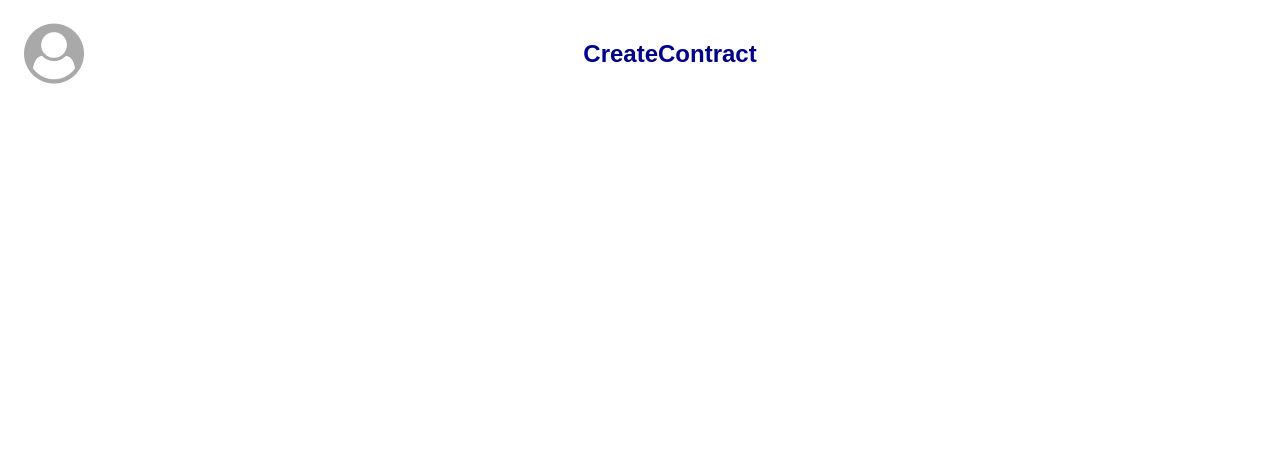
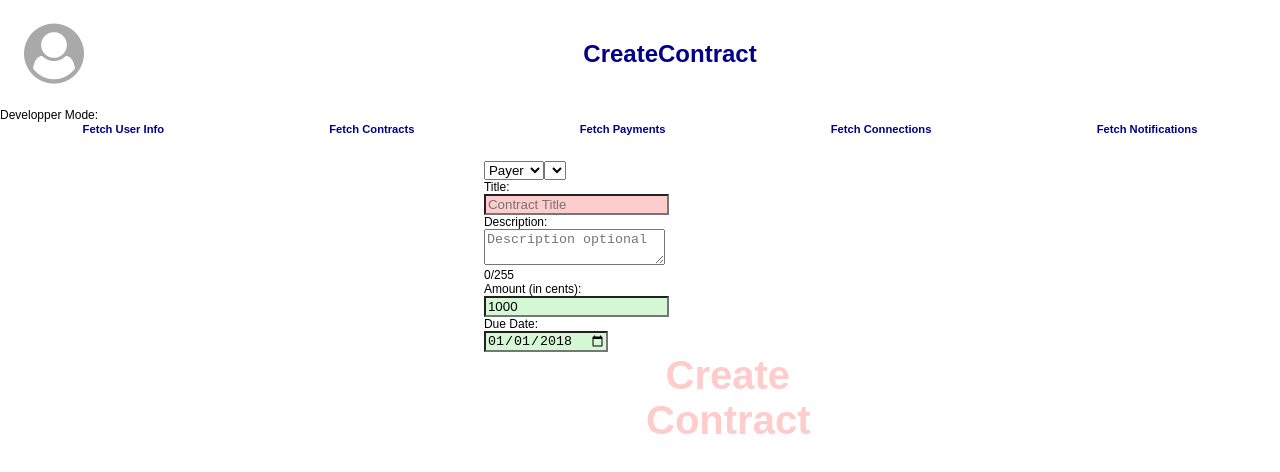
Before and after one commit to DecodeCATS/IOU, a React (Create React App) app in the folder iou-frontend/: page /CreateContract in a window 1280 px wide. Shown: the top 472 px of the page. Built offline with nearby package versions, Linux system fonts and the light colour scheme.

Commit message:
Added developper mode

```diff
--- a/iou-frontend/src/api.js
+++ b/iou-frontend/src/api.js
@@ -109,11 +109,11 @@ class Api {
             .set('Authorization', `token ${token}`)
     )
 
-    addContract = (token, contractId) => (
+    addContract = (token, contract) => (
         superagent
             .post(`${API_HOST}/contracts`)
             .set('Authorization', `token ${token}`)
-            .send({contractId})
+            .send(contract)
     )
 
     deleteContract = (token, contractId) => (
--- a/iou-frontend/src/auth.js
+++ b/iou-frontend/src/auth.js
@@ -242,8 +242,8 @@ var auth = {
         }
     },
 
-    addContract(contractId) {
-        return api.addContract(localStorage.token, contractId)
+    addContract(contract) {
+        return api.addContract(localStorage.token, contract)
             .then(res => {
                 return res.body;
             })
--- a/iou-frontend/src/components/Header.css
+++ b/iou-frontend/src/components/Header.css
@@ -30,3 +30,22 @@
   text-align: center;
   margin: 0;
 }
+
+.buttons {
+  display: flex;
+  flex-wrap: wrap;
+  justify-content: space-around;
+}
+
+.buttons button {
+  background-color: transparent;
+  border: none;
+  font-size: .7rem;
+  font-weight: bold;
+  text-align: center;
+  color: darkblue;
+}
+
+.buttons button:hover {
+  background-color: yellow;
+}
--- a/iou-frontend/src/components/Header.js
+++ b/iou-frontend/src/components/Header.js
@@ -3,6 +3,11 @@ import { withRouter } from 'react-router-dom';
 import {connect} from 'react-redux';
 //Needed components
 import * as User from '../actions/userActions';
+import * as Connections from '../actions/connectionActions';
+import * as Notifications from '../actions/notificationActions';
+import * as Contracts from '../actions/contractActions';
+import * as Payments from '../actions/paymentActions';
+import * as Currencies from '../actions/currencyActions';
 import Menu from './modals/Menu';
 
 import './Header.css';
@@ -13,6 +18,12 @@ class Header extends Component {
     this.state = {
       isMenuOpen: false
     };
+
+    this.fetchUser = this.fetchUser.bind(this);
+    this.fetchContracts = this.fetchContracts.bind(this);
+    this.fetchPayments = this.fetchPayments.bind(this);
+    this.fetchConnections = this.fetchConnections.bind(this);
+    this.fetchNotifications = this.fetchNotifications.bind(this);
   }
 
   closeMenu = () => this.setState({isMenuOpen: false})
@@ -20,6 +31,28 @@ class Header extends Component {
   logout = () => {
     // console.log("Logging out");
     this.props.dispatch(User.logoutUser());
+  }
+
+  fetchUser(e){
+    this.props.dispatch(User.fetchUser());
+  }
+
+  fetchContracts(e){
+    this.props.dispatch(Contracts.fetchContracts());
+  }
+
+  fetchPayments(e){
+    this.props.dispatch(Payments.fetchActivePayments());
+    this.props.dispatch(Currencies.fetchCurrencies());
+  }
+
+  fetchConnections(e){
+    this.props.dispatch(Connections.fetchConnections());
+    this.props.dispatch(Connections.fetchBlacklist());
+  }
+
+  fetchNotifications(e){
+    this.props.dispatch(Notifications.fetchNotifications());
   }
 
   renderAvatar = () => {
@@ -60,6 +93,7 @@ class Header extends Component {
     pathname = pathname[0].toUpperCase() + pathname.slice(1);
     // console.log(`Current path= ${pathname}`);
     return (
+      <div className="header">
         <div className="App-navbar">
             <div>
               {this.renderAvatar()}
@@ -78,6 +112,17 @@ class Header extends Component {
               payments={this.props.payments}
             />
         </div>
+        <div className="developper">
+          <p>Developper Mode:</p>
+          <div className="buttons">
+            <button type="button" onClick={this.fetchUser}>Fetch User Info</button>
+            <button type="button" onClick={this.fetchContracts}>Fetch Contracts</button>
+            <button type="button" onClick={this.fetchPayments}>Fetch Payments</button>
+            <button type="button" onClick={this.fetchConnections}>Fetch Connections</button>
+            <button type="button" onClick={this.fetchNotifications}>Fetch Notifications</button>
+          </div>
+        </div>
+      </div>
     );
   }
 }
--- a/iou-frontend/src/components/Main.js
+++ b/iou-frontend/src/components/Main.js
@@ -3,6 +3,7 @@ import { Switch, Route } from 'react-router-dom';
 import Home from './pages/Home';
 import Connection from './pages/Connection';
 import Contract from './pages/Contract';
+import CreateContract from './pages/CreateContract';
 import Notification from './pages/Notification';
 import Payment from './pages/Payment';
 import Login from './pages/Login';
@@ -22,6 +23,7 @@ class Main extends Component {
           <Route exact path='/' component={Home}/>
           <Route path='/Connections' component={Connection}/>
           <Route path='/Contracts' component={Contract}/>
+          <Route path='/CreateContract' component={CreateContract}/>
           <Route path='/Notifications' component={Notification}/>
           <Route path='/Payments' component={Payment}/>
           <Route path='/Login' component={Login}/>
--- a/iou-frontend/src/components/elements/PaymentCard.js
+++ b/iou-frontend/src/components/elements/PaymentCard.js
@@ -69,7 +69,7 @@ export default class PaymentCard extends Component {
     }
 
     return (
-      <div className={`${type}`}>
+      <div className={`payment ${type}`}>
         <p className="amount">{+amount/100}</p>
         <p className="dueDate">{dueDate}</p>
         <p className="status">{status}</p>
--- /dev/null
+++ b/iou-frontend/src/components/pages/CreateContract.js
@@ -0,0 +1,183 @@
+import React, {Component} from 'react';
+import {connect} from 'react-redux';
+
+import * as Contracts from '../../actions/contractActions';
+import './CreateContract.css';
+
+const MAX_DESCRIPTION_LENGTH = 255;
+
+class CreateContract extends Component {
+  constructor(props) {
+    super(props);
+    // let today = new Date();
+    // let month =
+    // let monthStr =
+    // let tomorrowStr = [''+tomorrow.getFullYear(),''+(tomorrow.getMonth()+1),''+(tomorrow.getDate()+1)].join('-');
+    this.state={
+      title: "",
+      description: "",
+      amount: 1000,
+      dueDate: "2018-01-01",
+      counterpartyUserId: 0,
+      userPaySide: "payer"
+    };
+
+    this.handlePaySide = this.handlePaySide.bind(this);
+    this.handleCounterparty = this.handleCounterparty.bind(this);
+    this.handleTitleInput = this.handleTitleInput.bind(this);
+    this.handleDescriptionInput = this.handleDescriptionInput.bind(this);
+    this.handleAmountInput = this.handleAmountInput.bind(this);
+    this.handleDueDateInput = this.handleDueDateInput.bind(this);
+
+    this.handleSubmit = this.handleSubmit.bind(this);
+    this.renderCounterparty = this.renderCounterparty.bind(this);
+  }
+
+  handlePaySide(e) {
+    if (e.target.value !== this.state.userPaySide) {
+      this.setState({
+        userPaySide: e.target.value
+      });
+    }
+  }
+
+  handleCounterparty(e) {
+    if (e.target.value !== this.state.counterpartyUserId) {
+      this.setState({
+        counterpartyUserId: e.target.value
+      });
+    }
+  }
+
+  handleTitleInput(e) {
+    if (e.target.value !== this.state.title) {
+      this.setState({
+        title: e.target.value
+      });
+    }
+  }
+
+  handleDescriptionInput(e) {
+      if (e.target.value !== this.state.description && e.target.value.length <= MAX_DESCRIPTION_LENGTH) {
+          this.setState({
+              description: e.target.value
+          });
+      }
+  }
+
+  handleAmountInput(e) {
+    if (+e.target.value !== +this.state.amount) {
+      this.setState({
+        amount: +e.target.value
+      });
+    }
+  }
+
+  handleDueDateInput(e) {
+    if (e.target.value !== this.state.dueDate) {
+      this.setState({
+        dueDate: e.target.value
+      });
+    }
+  }
+
+  handleSubmit(e) {
+    e.preventDefault();
+    // console.log(e);
+    console.log(`isLoggedIn=${this.props.user.isLoggedIn} user=${JSON.stringify(this.props.user.data)}`);
+
+    if(this.props.user.isLoggedIn && this.props.user.data.id > 0) {
+      let payerId = 0;
+      let payeeId = 0;
+      if (this.state.userPaySide == "payer") {
+        payerId = this.props.user.data.id;
+        payeeId = this.state.counterpartyUserId;
+      }
+      else {
+        payerId = this.state.counterpartyUserId;
+        payeeId = this.props.user.data.id;
+      }
+      let createContract = {
+        title: this.state.title,
+        payerId: payerId,
+        payeeId: payeeId,
+        description: this.state.description,
+        totalAmount: this.state.amount,
+        dueDate: this.state.dueDate,
+        numberOfPayments: 1,
+        paymentFrequency: "one-time"
+      };
+      console.log("Dispatching");
+      console.log(createContract);
+      this.props.dispatch(Contracts.addContract(createContract));
+    }
+  }
+
+  renderCounterparty(connection) {
+    // console.log(connection);
+    return (
+      <option key={connection.id} value={connection.id}>{connection.username}</option>
+    );
+  }
+
+  render() {
+    let {title, description, amount, dueDate, counterpartyUserId, userPaySide} = this.state;
+    return (
+      <div>
+        <form id="createContractForm" className="contractForm" onSubmit={this.handleSubmit}>
+            <div className="selectors">
+              <select ref="paymentDirection" value={userPaySide} onChange={this.handlePaySide} required>
+                <option value="payer">Payer</option>
+                <option value="payee">Payee</option>
+              </select>
+              <select ref="counterparty" value={counterpartyUserId} onChange={this.handleCounterparty} required>
+                {this.props.connections.data.map(connection => this.renderCounterparty(connection))}
+              </select>
+            </div>
+            <div className="contractItem inputTitle">
+              <p>Title:</p>
+              <input ref="title" type="text" placeholder="Contract Title"
+                  className={`${title.length>0 ? "inputGood":"inputBad"}`}
+                  onChange={this.handleTitleInput}
+                  value={title}
+              ></input>
+            </div>
+            <div className="contractItem description">
+              <p>Description:</p>
+              <textarea ref="description" placeholder="Description optional"
+                  onChange={this.handleDescriptionInput}
+                  value={description}
+              ></textarea>
+              <p className="limitCounter">{`${description? description.length : 0}/${MAX_DESCRIPTION_LENGTH}`}</p>
+            </div>
+            <div className="contractItem amount">
+              <p>Amount (in cents):</p>
+              <input ref="amount" type="number" placeholder={1000}
+                  className={`${amount>0 ? "inputGood":"inputBad"}`}
+                  onChange={this.handleAmountInput}
+                  value={amount}
+              ></input>
+            </div>
+            <div className="contractItem dueDate">
+              <p>Due Date:</p>
+              <input ref="dueDate" type="date"
+                  className={`${dueDate.length>0 ? "inputGood":"inputBad"}`}
+                  onChange={this.handleDueDateInput}
+                  value={dueDate}
+              ></input>
+            </div>
+            <div className="signupItem button">
+                <button type="submit" disabled={(!title || !amount || !dueDate)}>Create Contract</button>
+            </div>
+        </form>
+      </div>
+    );
+  }
+}
+
+export default connect(state => ({
+  connections: state.connections,
+  contracts: state.contracts,
+  payments: state.payments,
+  user: state.user
+}))(CreateContract);
--- a/iou-frontend/src/components/pages/Payment.css
+++ b/iou-frontend/src/components/pages/Payment.css
@@ -0,0 +1,5 @@
+.paymentCards {
+  border: 1px solid black;
+  padding: 5px;
+  min-height: 5vh;
+}
```
Also changed, not shown: iou-frontend/src/actions/contractActions.js (+13 -0 lines), iou-frontend/src/reducers/contractReducer.js (+8 -0 lines), iou-frontend/src/components/pages/CreateContract.css (added). Lines whose indentation alone changed are shown as unchanged.
